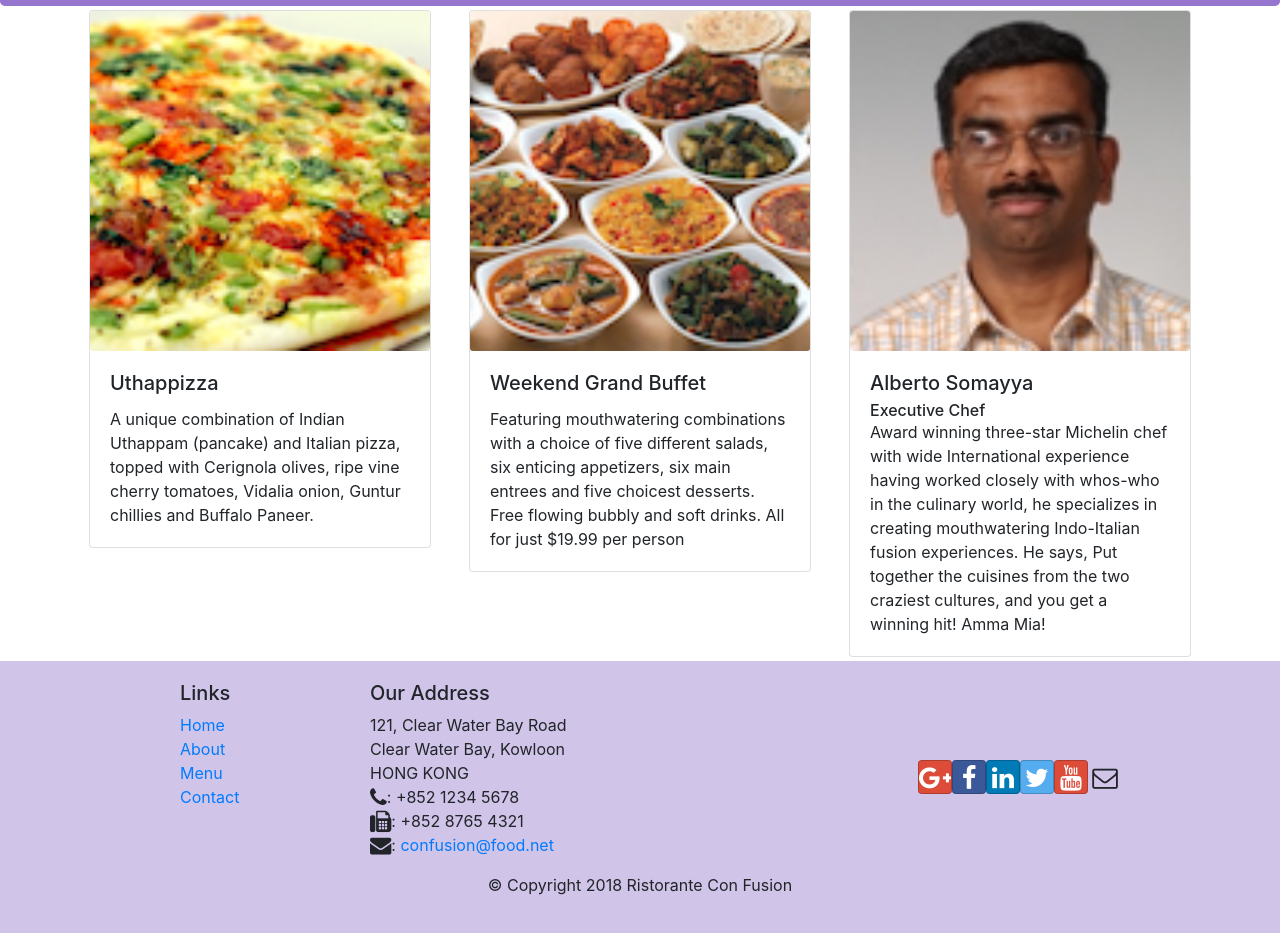
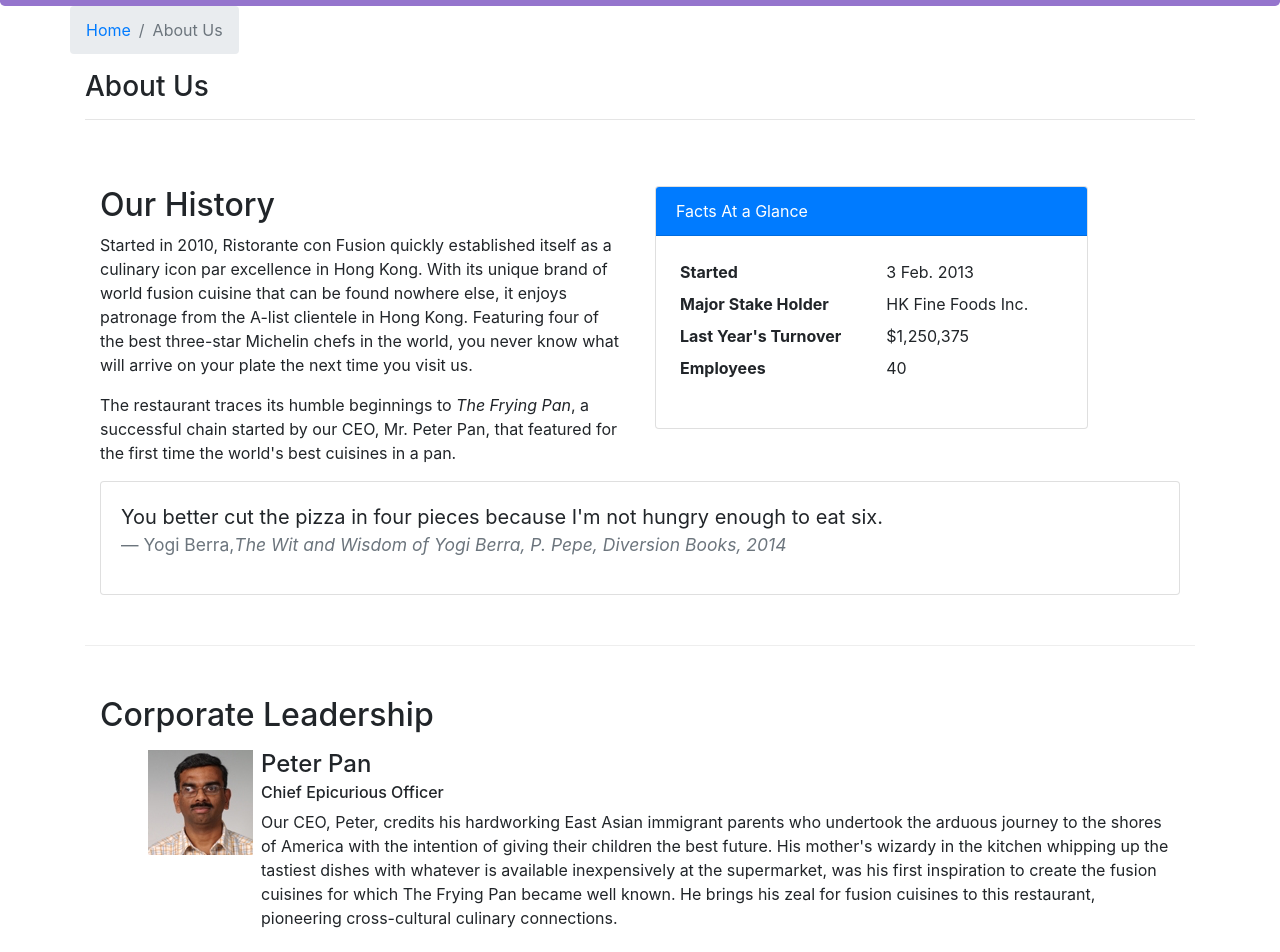
Before and after one commit to pragyesh29/Confusion_React, a React (Create React App) app: page /aboutus in a window 1280 px wide. Before the commit this address led to /home. Shown: the part 312-1264 px from the top of the page. Built offline with nearby package versions, Linux system fonts and the light colour scheme.

Commit message:
Assignment II

```diff
--- /dev/null
+++ b/src/components/AboutComponent.js
@@ -0,0 +1,94 @@
+import React from 'react';
+import { Breadcrumb, BreadcrumbItem, Card, CardBody, CardHeader, Media } from 'reactstrap';
+import { Link } from 'react-router-dom';
+
+function About(props) {
+
+    function RenderLeader(leader){
+        return (
+            <Media key={leader.id} className="col-12 p-2">
+                <Media left>
+                    <Media className="mr-2" object src={leader.image} alt={leader.name} />
+                </Media>
+                <Media body>
+                    <Media heading>
+                        {leader.name}<br />
+                        <h6 className="mt-1">{leader.designation}</h6>
+                    </Media>
+                    <p>{leader.description}</p>
+                </Media>
+            </Media>
+        );
+    }
+
+    const leaders = props.leaders.map((leader) => {
+        return (
+            RenderLeader(leader)
+        );
+    });
+
+    return(
+        <div className="container">
+            <div className="row">
+                <Breadcrumb>
+                    <BreadcrumbItem><Link to="/home">Home</Link></BreadcrumbItem>
+                    <BreadcrumbItem active>About Us</BreadcrumbItem>
+                </Breadcrumb>
+                <div className="col-12">
+                    <h3>About Us</h3>
+                    <hr />
+                </div>
+            </div>
+            <div className="row row-content">
+                <div className="col-12 col-md-6">
+                    <h2>Our History</h2>
+                    <p>Started in 2010, Ristorante con Fusion quickly established itself as a culinary icon par excellence in Hong Kong. With its unique brand of world fusion cuisine that can be found nowhere else, it enjoys patronage from the A-list clientele in Hong Kong.  Featuring four of the best three-star Michelin chefs in the world, you never know what will arrive on your plate the next time you visit us.</p>
+                    <p>The restaurant traces its humble beginnings to <em>The Frying Pan</em>, a successful chain started by our CEO, Mr. Peter Pan, that featured for the first time the world's best cuisines in a pan.</p>
+                </div>
+                <div className="col-12 col-md-5">
+                    <Card>
+                        <CardHeader className="bg-primary text-white">Facts At a Glance</CardHeader>
+                        <CardBody>
+                            <dl className="row p-1">
+                                <dt className="col-6">Started</dt>
+                                <dd className="col-6">3 Feb. 2013</dd>
+                                <dt className="col-6">Major Stake Holder</dt>
+                                <dd className="col-6">HK Fine Foods Inc.</dd>
+                                <dt className="col-6">Last Year's Turnover</dt>
+                                <dd className="col-6">$1,250,375</dd>
+                                <dt className="col-6">Employees</dt>
+                                <dd className="col-6">40</dd>
+                            </dl>
+                        </CardBody>
+                    </Card>
+                </div>
+                <div className="col-12">
+                    <Card>
+                        <CardBody className="bg-faded">
+                            <blockquote className="blockquote">
+                                <p className="mb-0">You better cut the pizza in four pieces because
+                                    I'm not hungry enough to eat six.</p>
+                                <footer className="blockquote-footer">Yogi Berra,
+                                <cite title="Source Title">The Wit and Wisdom of Yogi Berra,
+                                    P. Pepe, Diversion Books, 2014</cite>
+                                </footer>
+                            </blockquote>
+                        </CardBody>
+                    </Card>
+                </div>
+            </div>
+            <div className="row row-content">
+                <div className="col-12">
+                    <h2>Corporate Leadership</h2>
+                </div>
+                <div className="col-12">
+                    <Media list>
+                        {leaders}
+                    </Media>
+                </div>
+            </div>
+        </div>
+    );
+}
+
+export default About;
--- a/src/components/MainComponent.js
+++ b/src/components/MainComponent.js
@@ -9,6 +9,7 @@
 import Footer from './FooterComponent';
 import Home from './HomeComponent';
 import Contact from './ContactComponent';
+import About from './AboutComponent';
 import {Switch, Router, Redirect, Route} from 'react-router-dom';
 
 class Main extends Component{
@@ -48,6 +49,7 @@
           <Route exact path="/menu" component={() => <Menu dishes={this.state.dishes}/>} />
           <Route path="/menu/:dishId" component={DishWithId} />
           <Route exact path="/contactus" component={Contact} />
+          <Route exact path="/aboutus" component={() => <About leaders={this.state.leaders}/>} />
           <Redirect to="/home" />
         </Switch>
         <Footer/>
```
Also changed, not shown: 1 other file (tests, documents, lock files or other folders).
